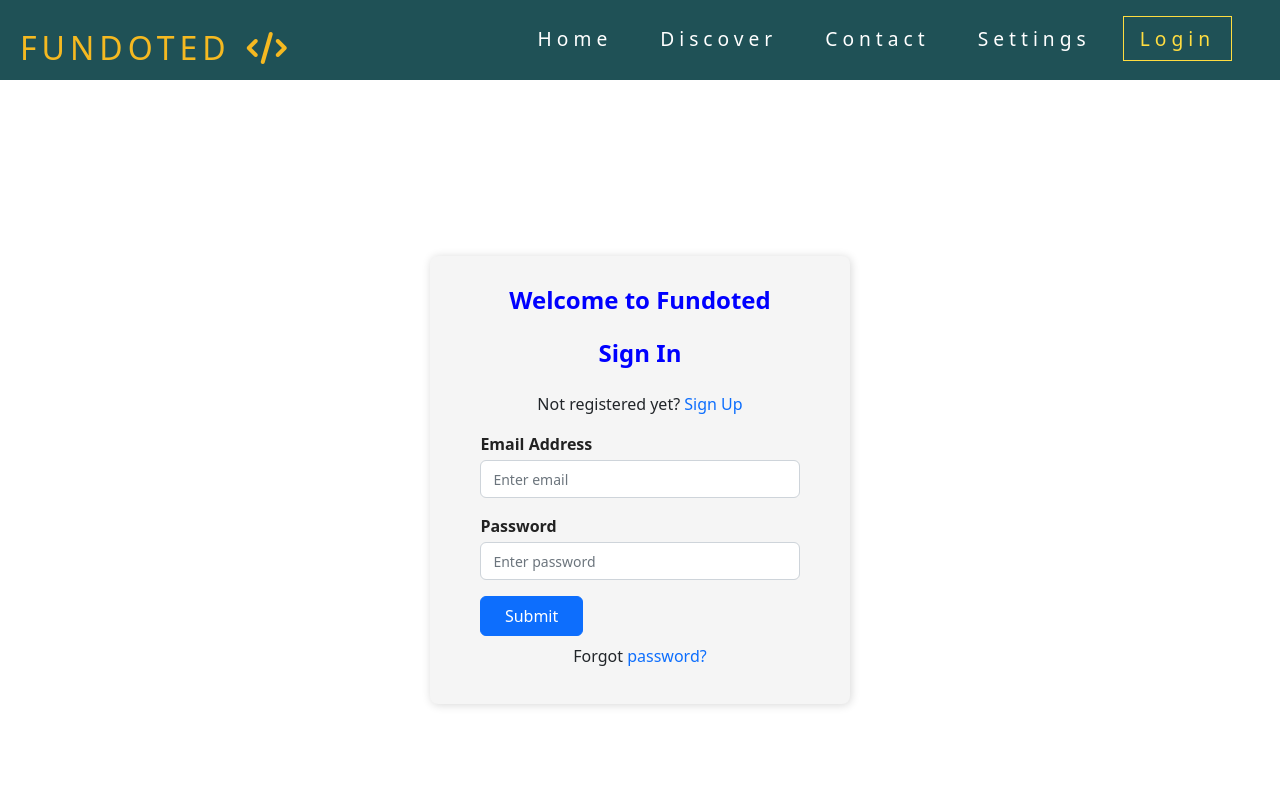
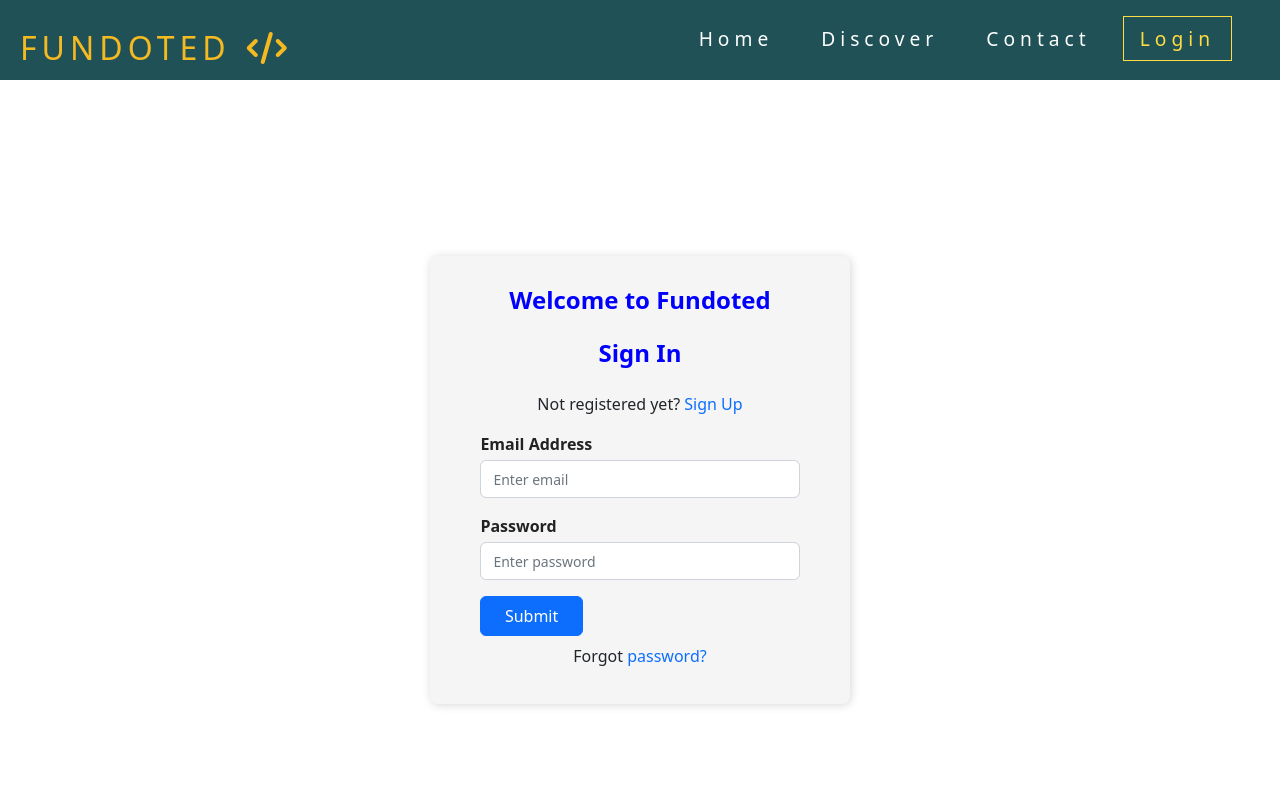
Before and after one commit to MuhammadFaisalChughtai/Fundoted2, a React (Create React App) app in the folder client/: page /login in a window 1280 px wide. Shown: the top 800 px of the page. Built offline with nearby package versions, Linux system fonts and the light colour scheme.

Commit message:
setting issue solved

```diff
--- a/client/src/components/Navbar/Navbar.jsx
+++ b/client/src/components/Navbar/Navbar.jsx
@@ -116,13 +116,14 @@ const Navbar = () => {
                 Contact
               </NavLink>
             </li>
-            <li className="nav-item">
-              <NavLink to="/settings" className="nav-links">
-                Settings
-              </NavLink>
-            </li>
+
             {isAuth ? (
               <>
+                <li className="nav-item">
+                  <NavLink to="/settings" className="nav-links">
+                    Settings
+                  </NavLink>
+                </li>
                 <li className="nav-item">
                   <NavLink to="/dashboard" className="nav-links">
                     Dashboard
```
